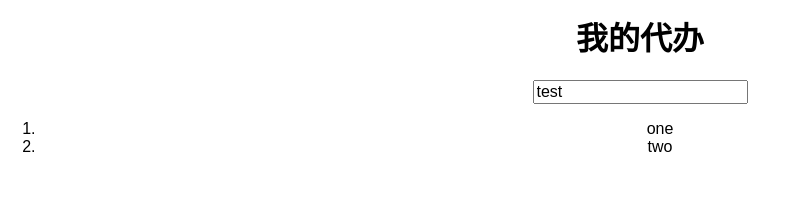
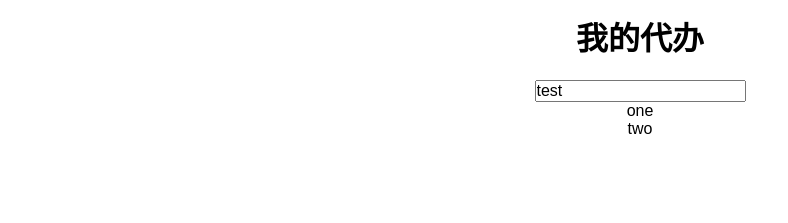
Before and after one commit to Ba5sx1a0sen1/React-TodoList, a React (Create React App) app: page / in a window 1280 px wide. Shown: the top 223 px of the page, without its empty margins (0-788 px from the left). Built offline with nearby package versions, Linux system fonts and the light colour scheme.

Commit message:
添加reset.css

```diff
--- a/src/App.js
+++ b/src/App.js
@@ -1,6 +1,7 @@
 import React, { Component } from 'react';
 import "normalize.css"
 import './App.css';
+import './reset.css'
 import TodoInput from "./TodoInput"
 import TodoItem from "./ToduItem"
 
--- /dev/null
+++ b/src/reset.css
@@ -0,0 +1,17 @@
+*{
+    margin: 0;
+    padding: 0;
+    box-sizing: border-box;
+}
+*::after{
+    box-sizing: border-box;
+}
+*::before{
+    box-sizing: border-box;
+}
+ol,dl,ul{
+    list-style: none;
+}
+a{
+    color: inherit;
+}
```
